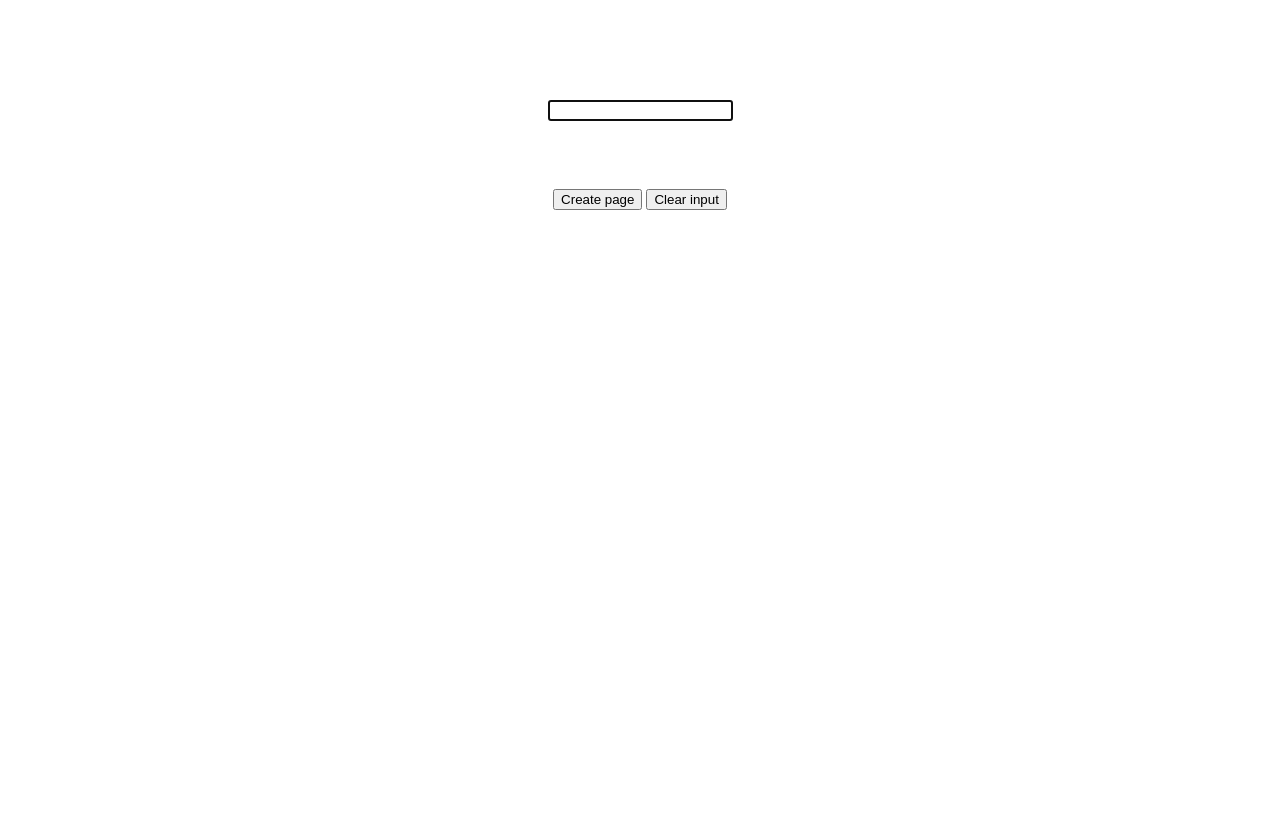
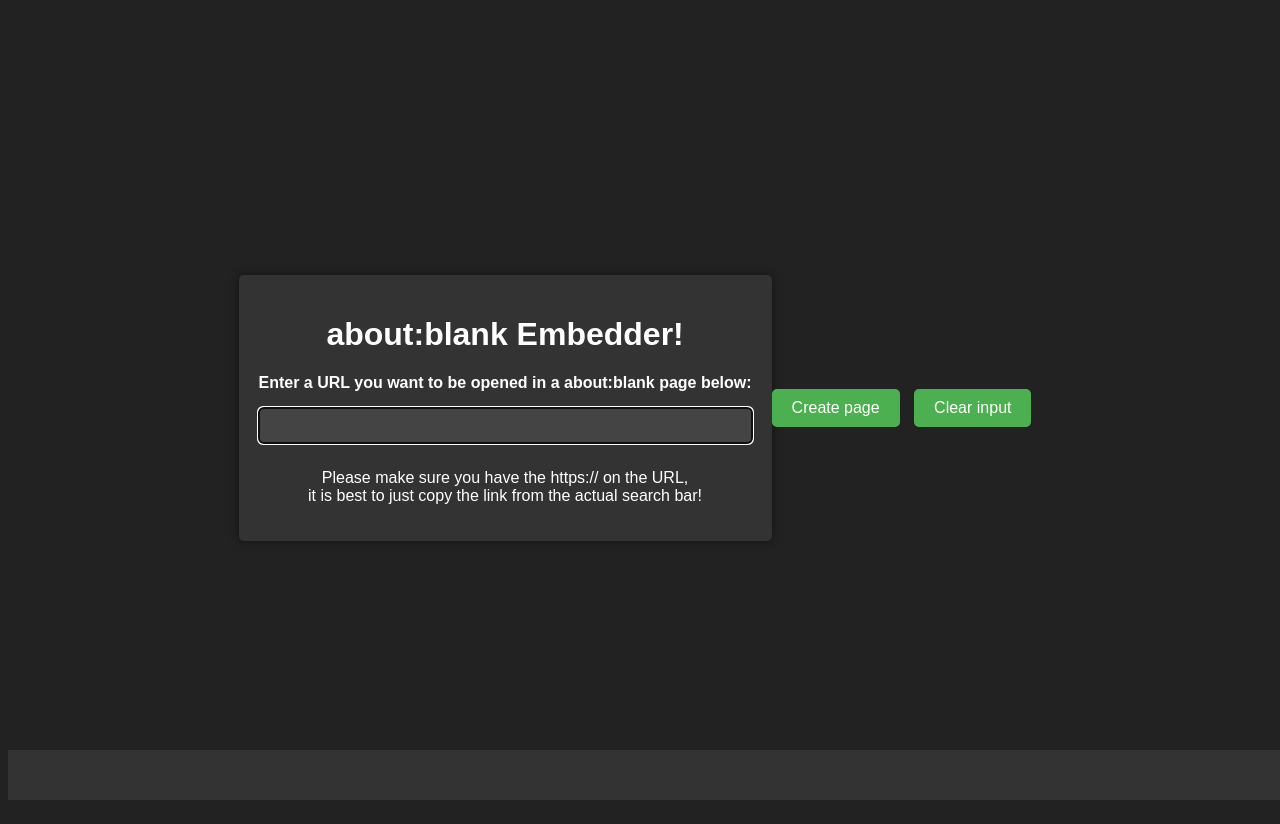
Before and after one commit to jonasrhee1208/CookieShopMRE, a plain HTML site: page index.html in a window 1280 px wide. Before the commit the page ends 800 px from the top, so only its background shows below. Drawn offline with Linux system fonts and the light colour scheme; the site is published under a folder, as on GitHub Pages, so addresses that start at the root find nothing.

Commit message:
Update index.html

```diff
--- a/index.html
+++ b/index.html
@@ -1,6 +1,6 @@
 <html><head>
-    <link rel="stylesheet" href="/style.css">
-    <link rel="stylesheet" href="/button.css">
+    <link rel="stylesheet" href="style.css">
+    <link rel="stylesheet" href="button.css">
     <link rel="icon" type="image/x-icon" href="https://cdn.glitch.global/6e5eccb5-d9d4-490a-9c0b-5db799ff1583/hack.ico?v=1653063454605">
     <title>Schoolcheats - Emmbeder</title>
   </head>
```
